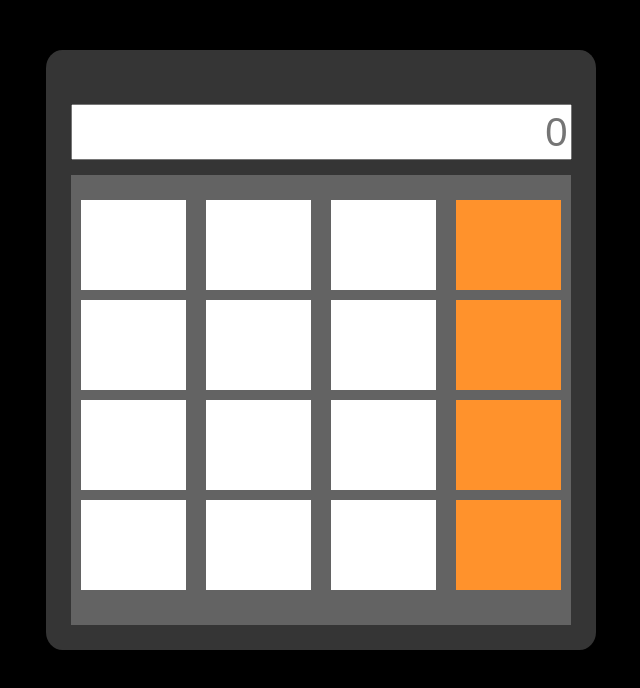
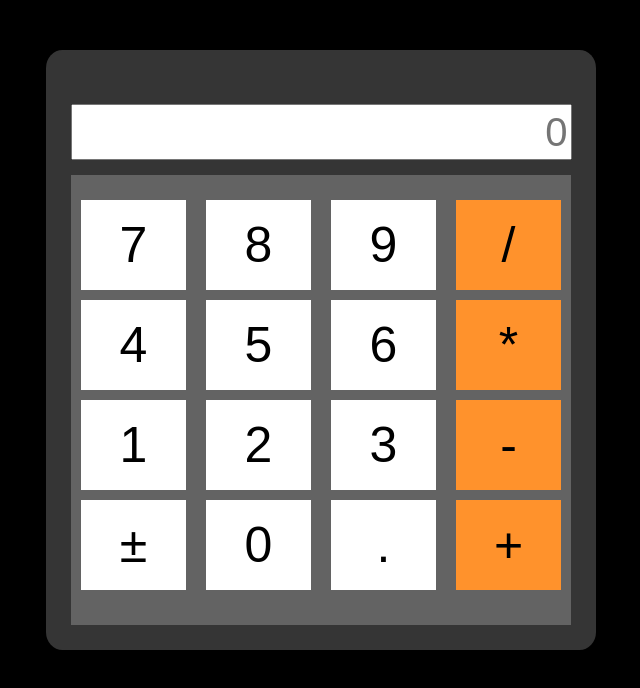
Before and after one commit to ilyennaa/calculator, a plain HTML site: page index.html in a window 1280 px wide. Shown: the whole page, without its empty margins (319-959 px from the left). Drawn offline with Linux system fonts and the light colour scheme.

Commit message:
Added unique id's to each button

```diff
--- a/index.html
+++ b/index.html
@@ -13,28 +13,28 @@
         <input type="text" placeholder="0" class="number-display"/>
         <div class="button-container">
             <div class="button-row">
-                <div class="button"></div>
-                <div class="button"></div>
-                <div class="button"></div>
-                <div class="button operator"></div>
+                <div class="button" id="7">7</div>
+                <div class="button" id="8">8</div>
+                <div class="button" id="9">9</div>
+                <div class="button operator" id="divide">/</div>
             </div>
             <div class="button-row">
-                <div class="button"></div>
-                <div class="button"></div>
-                <div class="button"></div>
-                <div class="button operator"></div>
+                <div class="button" id="4">4</div>
+                <div class="button" id="5">5</div>
+                <div class="button" id="6">6</div>
+                <div class="button operator" id="multiply">*</div>
             </div>
             <div class="button-row">
-                <div class="button"></div>
-                <div class="button"></div>
-                <div class="button"></div>
-                <div class="button operator"></div>
+                <div class="button" id="1">1</div>
+                <div class="button" id="2">2</div>
+                <div class="button" id="3">3</div>
+                <div class="button operator" id="minus">-</div>
             </div>
             <div class="button-row">
-                <div class="button"></div>
-                <div class="button"></div>
-                <div class="button"></div>
-                <div class="button operator"></div>
+                <div class="button" id="negative">±</div>
+                <div class="button" id="0">0</div>
+                <div class="button" id="decimal">.</div>
+                <div class="button operator" id="plus">+</div>
             </div>
         </div>
     </div>
--- a/script.js
+++ b/script.js
@@ -1,5 +1,6 @@
 const button = document.querySelectorAll('.button');
-
+const button7 = document.getElementById('7');
+console.log(button7.textContent);
 
 
 
--- a/style.css
+++ b/style.css
@@ -29,6 +29,7 @@
     margin-bottom: 15px;
     font-size: 40px;
     text-align: right;
+    font-family: Arial, Helvetica, sans-serif;
 }
 
 .button-row {
@@ -43,6 +44,11 @@
     height: 90px;
     margin-bottom: 10px;
     background-color: white;
+    display: flex;
+    justify-content: center;
+    align-items: center;
+    font-size: 50px;
+    font-family: Arial, Helvetica, sans-serif;
 }
 
 .operator {
```
